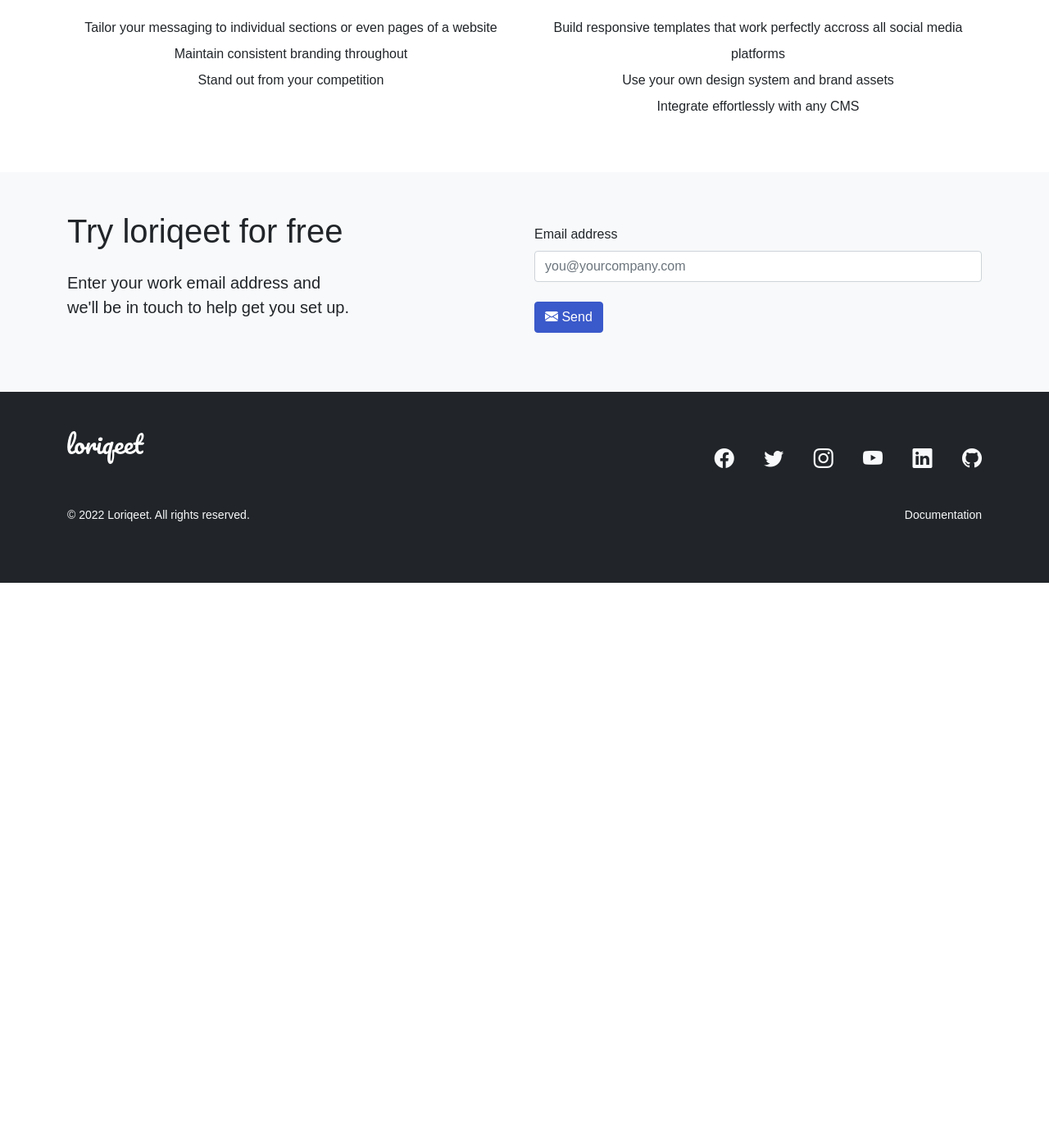
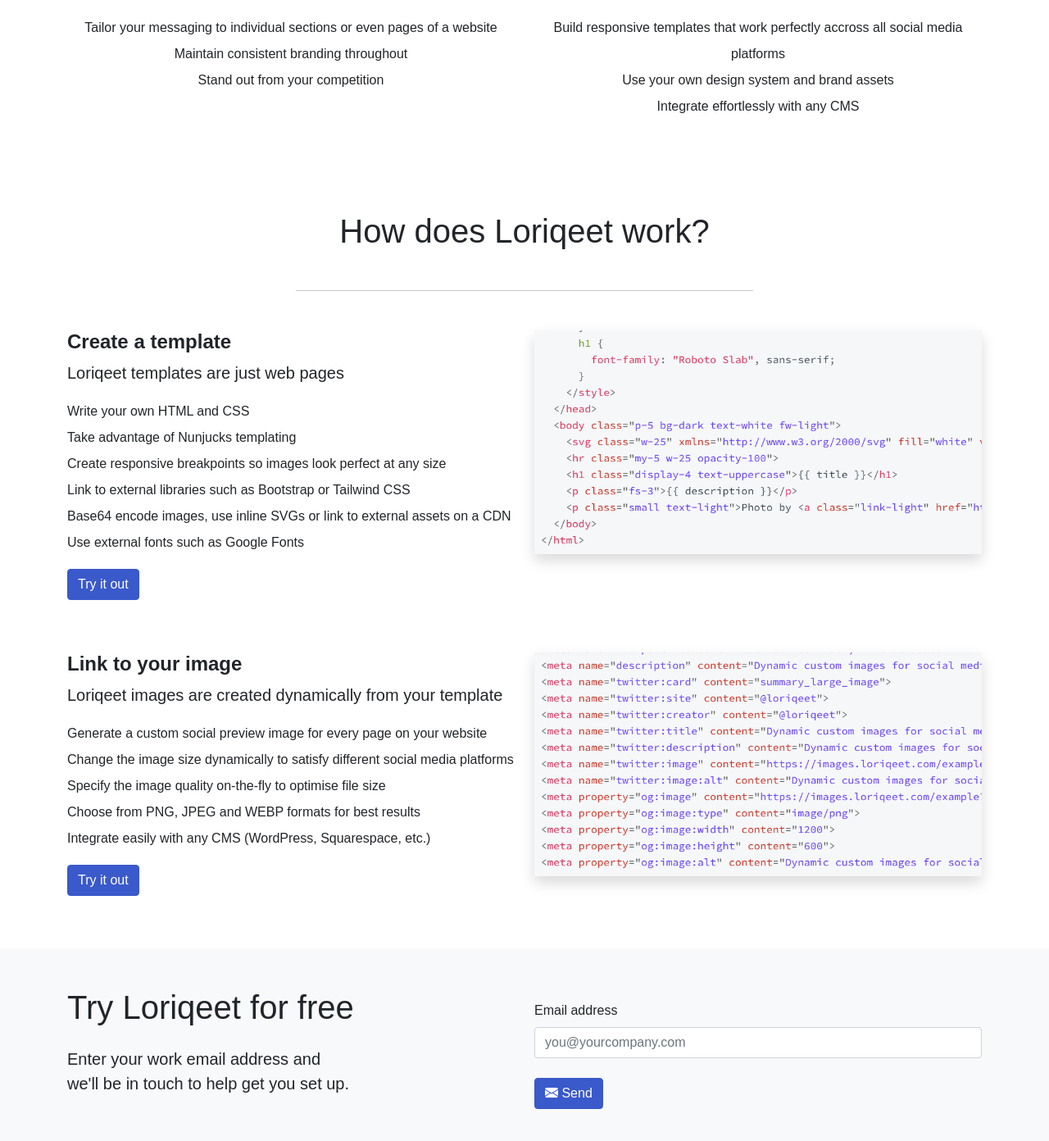
Before and after one commit to loriqeet/loriqeet.com, a Jekyll site: the page built from index.html, in a window 1280 px wide and 1400 px high, scrolled down 910 px. Shown: the top 1392 px of the window at 82% size. Built offline with Jekyll 4.4.1, drawn with Linux system fonts in a browser that asks for light colours; some web fonts are replaced; before the commit the page ends 1621 px from its top, so only the background shows below that; some of the changed text lies outside the part shown.

Commit message:
Update index.html

```diff
--- a/index.html
+++ b/index.html
@@ -9,7 +9,7 @@
         <h1 class="visually-hidden">{{ site.title }}</h1>
         <p class="display-6">Dynamic custom images<br>for social media sharing</p>
         <p class="lead my-4">Increase engagement on all social media platforms with template-driven images customised for every page on your website.</p>
-        <a class="btn btn-lg btn-primary" href="#try-loriqeet-for-free">Try loriqeet for free</a>
+        <a class="btn btn-lg btn-primary" href="#try-loriqeet-for-free">Try Loriqeet for free</a>
       </div>
       <div class="col-12 pb-5 col-lg-6 py-lg-5 text-center text-lg-end">
         <img class="img-fluid" src="{{ '/assets/img/screens.png' | prepend: site.baseurl }}" alt="{{ site.title }}">
@@ -20,11 +20,11 @@
 
 <section class="py-5 text-center" id="why-loriqeet">
   <div class="container">
-    <h2 class="display-6 mb-5">Why loriqeet?</h2>
+    <h2 class="display-6 mb-5">Why Loriqeet?</h2>
     <hr class="mx-auto my-5 w-50 w-lg-25">
     <div class="row">
       <div class="col-12 col-lg-6 mb-5 mb-lg-0">
-        <p class="display-1 text-secondary"><i class="bi bi-people-fill"></i></p>
+        <p><i class="bi bi-people-fill display-1 opacity-25"></i></p>
         <h3 class="h4">For marketers &amp; product managers</h3>
         <p class="lead">Increase click-through rates when sharing<br class="d-none d-sm-block">campaigns and products on social media.</p>
         <ul class="list-unstyled lh-lg">
@@ -34,7 +34,7 @@
         </ul>
       </div>
       <div class="col-12 col-lg-6">
-        <p class="display-1 text-secondary"><i class="bi bi-tools"></i></p>
+        <p><i class="bi bi-tools display-1 opacity-25"></i></p>
         <h3 class="h4">For designers &amp; developers</h3>
         <p class="lead">Limitless design possibilities<br class="d-none d-sm-block">with super-simple integration.</p>
         <ul class="list-unstyled lh-lg">
@@ -47,11 +47,54 @@
   </div>
 </section>
 
+<section class="py-5" id="how-does-loriqeet-work">
+  <div class="container">
+    <h2 class="display-6 mb-5 text-center">How does Loriqeet work?</h2>
+    <hr class="mx-auto my-5 w-50 w-lg-25">
+    <div class="row mb-5">
+      <div class="col-12 col-lg-6 text-center text-lg-start">
+        <h3 class="h4">Create a template</h3>
+        <p class="lead">Loriqeet templates are just web pages</p>
+        <ul class="list-unstyled lh-lg">
+          <li>Write your own HTML and CSS</li>
+          <li>Take advantage of Nunjucks templating</li>
+          <li>Create responsive breakpoints so images look perfect at any size</li>
+          <li>Link to external libraries such as Bootstrap or Tailwind CSS</li>
+          <li>Base64 encode images, use inline SVGs or link to external assets on a CDN</li>
+          <li>Use external fonts such as Google Fonts</li>
+        </ul>
+        <p><a class="btn btn-primary" href="https://templates.loriqeet.com/example?title=Dynamic+custom+images+for+social+media+sharing&description=Increase+engagement+on+all+social+media+platforms+with+template-driven+images+customised+for+every+page+on+your+website." target="_blank">Try it out</a></p>
+      </div>
+      <div class="col-12 col-lg-6 text-center text-lg-end">
+        <img src="{{ '/assets/img/template.png' | prepend: site.baseurl }}" class="img-fluid shadow" alt="Create a template">
+      </div>
+    </div>
+    <div class="row">
+      <div class="col-12 col-lg-6 text-center text-lg-start">
+        <h3 class="h4">Link to your image</h3>
+        <p class="lead">Loriqeet images are created dynamically from your template</p>
+        <ul class="list-unstyled lh-lg">
+          <li>Generate a custom social preview image for every page on your website</li>
+          <li>Change the image size dynamically to satisfy different social media platforms</li>
+          <li>Specify the image quality on-the-fly to optimise file size</li>
+          <li>Choose from PNG, JPEG and WEBP formats for best results</li>
+          <li>Integrate easily with any CMS (WordPress, Squarespace, etc.)</li>
+        </ul>
+        <p><a class="btn btn-primary" href="https://images.loriqeet.com/example?width=1200&height=600&type=webp&quality=70&title=Dynamic+custom+images+for+social+media+sharing&description=Increase+engagement+on+all+social+media+platforms+with+template-driven+images+customised+for+every+page+on+your+website." target="_blank">Try it out</a></p>
+      </div>
+      <div class="col-12 col-lg-6 text-center text-lg-end">
+        <img src="{{ '/assets/img/image.png' | prepend: site.baseurl }}" class="img-fluid shadow" alt="Link to your image">
+      </div>
+    </div>
+
+  </div>
+</section>
+
 <section class="bg-light py-5" id="try-loriqeet-for-free">
   <div class="container">
     <div class="row">
       <div class="col-12 col-lg-6 text-center text-lg-start">
-        <h2 class="display-6">Try loriqeet for free</h2>
+        <h2 class="display-6">Try Loriqeet for free</h2>
         <p class="lead my-4">Enter your work email address and <br> we'll be in touch to help get you set up.</p>
       </div>
       <div class="col-12 col-lg-6">
```
